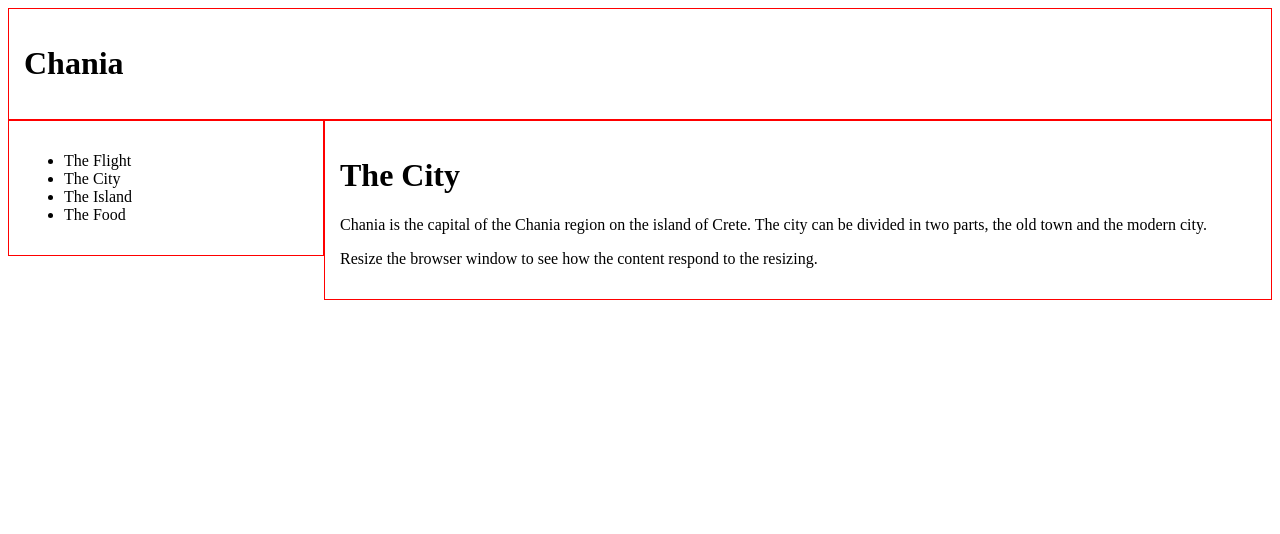
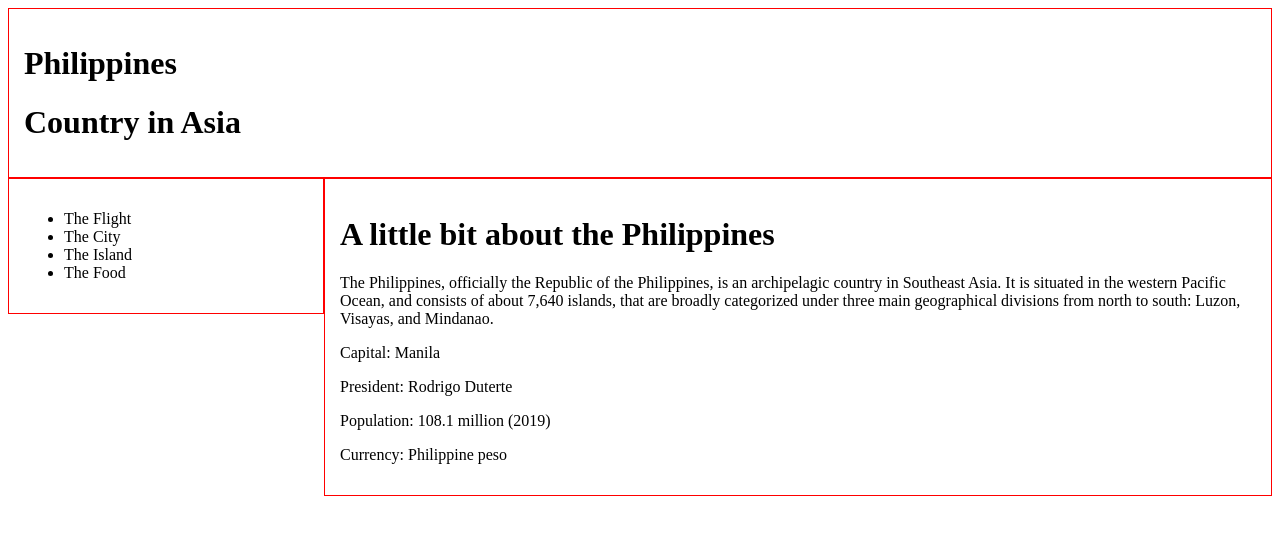
Before and after one commit to goatling1/Day8, a plain HTML site: page index.html in a window 1280 px wide. Drawn offline with Linux system fonts and the light colour scheme.

Commit message:
Update index.html

```diff
--- a/index.html
+++ b/index.html
@@ -8,7 +8,8 @@
 <body>
 
 <div class="header">
-  <h1>Chania</h1>
+  <h1>Philippines</h1>
+  <h1>Country in Asia</h1>
 </div>
 
 <div class="row">
@@ -23,9 +24,12 @@
 </div>
 
 <div class="col-9">
-  <h1>The City</h1>
-  <p>Chania is the capital of the Chania region on the island of Crete. The city can be divided in two parts, the old town and the modern city.</p>
-  <p>Resize the browser window to see how the content respond to the resizing.</p>
+  <h1>A little bit about the Philippines</h1>
+  <p>The Philippines, officially the Republic of the Philippines, is an archipelagic country in Southeast Asia. It is situated in the western Pacific Ocean, and consists of about 7,640 islands, that are broadly categorized under three main geographical divisions from north to south: Luzon, Visayas, and Mindanao.</p>
+  <p>Capital: Manila
+  <p>President: Rodrigo Duterte</p>
+  <p>Population: 108.1 million (2019)</p>
+  <p>Currency: Philippine peso</p>
 </div>
 
 </div>
```
